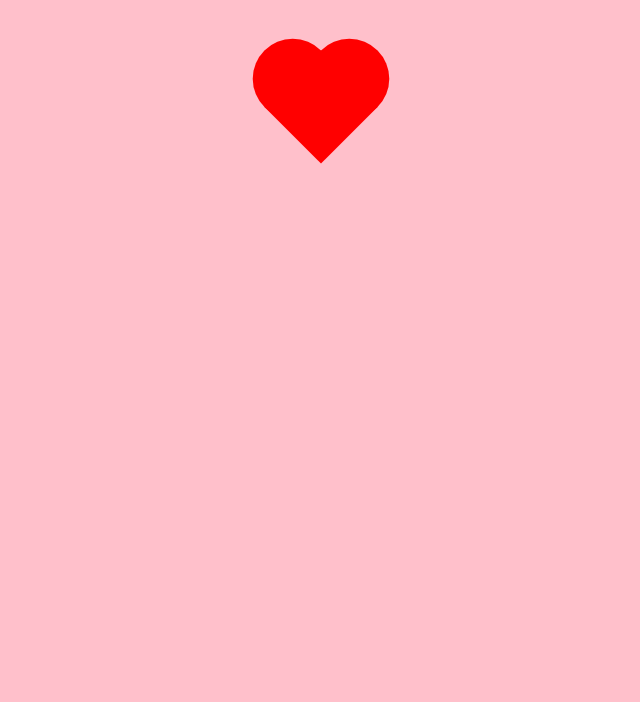
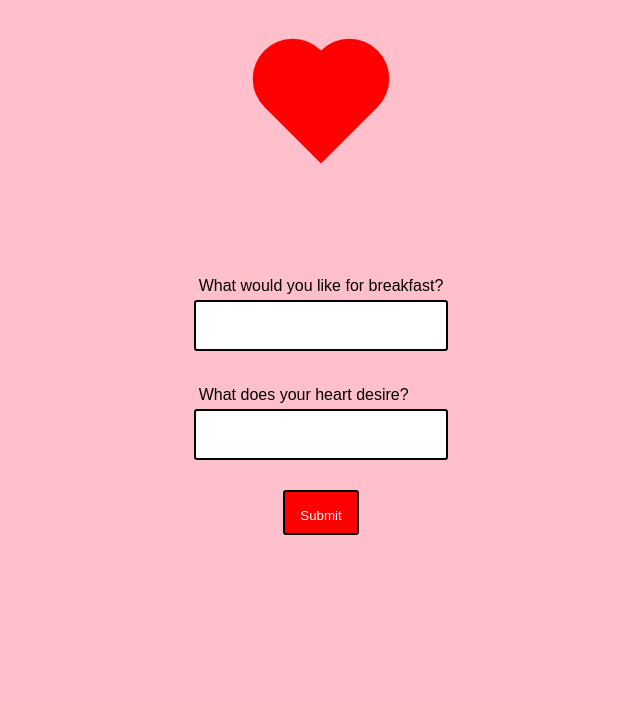
Before and after one commit to tatmil-99/valentines-page, a plain HTML site: page index.html in a window 1280 px wide. Shown: the part 98-800 px from the top of the page, without its empty margins (319-959 px from the left). Drawn offline with Linux system fonts and the light colour scheme.

Commit message:
styling and structure done

```diff
--- a/index.html
+++ b/index.html
@@ -12,7 +12,7 @@
   <header class="header">
     <div class="intro-container">
       <div class="title">
-        <h1>Happy Valentines Kyndal!</h1>
+        <h1>Happy Valentines Day Kyndal!</h1>
       </div>
       <div class="heart-container">
         <div class="heart"></div>
@@ -22,7 +22,21 @@
 
   <main class="main">
     <div class="form-container">
+      <form class="to-do">
+        <div class="first-input">
+          <label for="breakfast">What would you like for breakfast?</label>
+          <input type="text" name="breakfast" class="breakfast">
+        </div>
 
+        <div class="second-input">
+          <label for="desire">What does your heart desire?</label>
+          <input type="text" name="desire" class="desire">
+        </div>
+
+        <div class="btn">
+          <input type="button" value="Submit">
+        </div>
+      </form>
     </div>
   </main>
   <script src="script.js"></script>
--- a/styles.css
+++ b/styles.css
@@ -4,9 +4,15 @@ body {
   height: 100vh;
   margin: 0;
   padding: 0;
+  overflow-x: hidden;
+  overscroll-behavior-x: none;
+  font-family: Marker Felt, fantasy;
 }
 
-.header {
+/* content within header */
+
+.header,
+.main {
   width: 100%;
   margin: 0;
   padding: 0;
@@ -21,7 +27,6 @@ body {
   flex-direction: column;
   align-items: center;
   justify-content: space-between;
-  /* min-height: 100%; */
   padding-top: 25px;
   padding-bottom: 25px;
 }
@@ -70,8 +75,59 @@ body {
   top: 0;
 }
 
-.main {
-  width: 100%;
-  margin: 0;
-  padding: 0;
+/* content within main */
+
+.form-container {
+  display: flex;
+  flex-direction: column;
+  align-items: center;
+  justify-content: space-between;
+  padding-top: 25px;
+  padding-bottom: 25px;
 }
+
+.first-input,
+.second-input {
+  display: flex;
+  flex-direction: column;
+  justify-content: center;
+  padding: 15px;
+}
+
+.first-input > label,
+.second-input > label {
+  padding: 5px;
+}
+
+.first-input > input,
+.second-input > input {
+  text-align: center;
+  height: 45px;
+  line-height: 45px;
+  padding-left: 5px;
+  padding-right: 5px;
+  border-radius: 3px;
+  border: 2px solid black;
+  font-family: Felt, fantasy;
+}
+
+.btn {
+  display: flex;
+  justify-content: center;
+  align-items: center;
+  flex-direction: row;
+  padding-top: 15px;
+}
+
+.btn > input {
+  line-height: 45px;
+  height: 45px;
+  padding-left: 15px;
+  padding-right: 15px;
+  border-radius: 3px;
+  border: 2px solid black;
+  background-color: red;
+  color: white;
+  font-family: Felt, fantasy;
+  text-align: center;
+}
```
